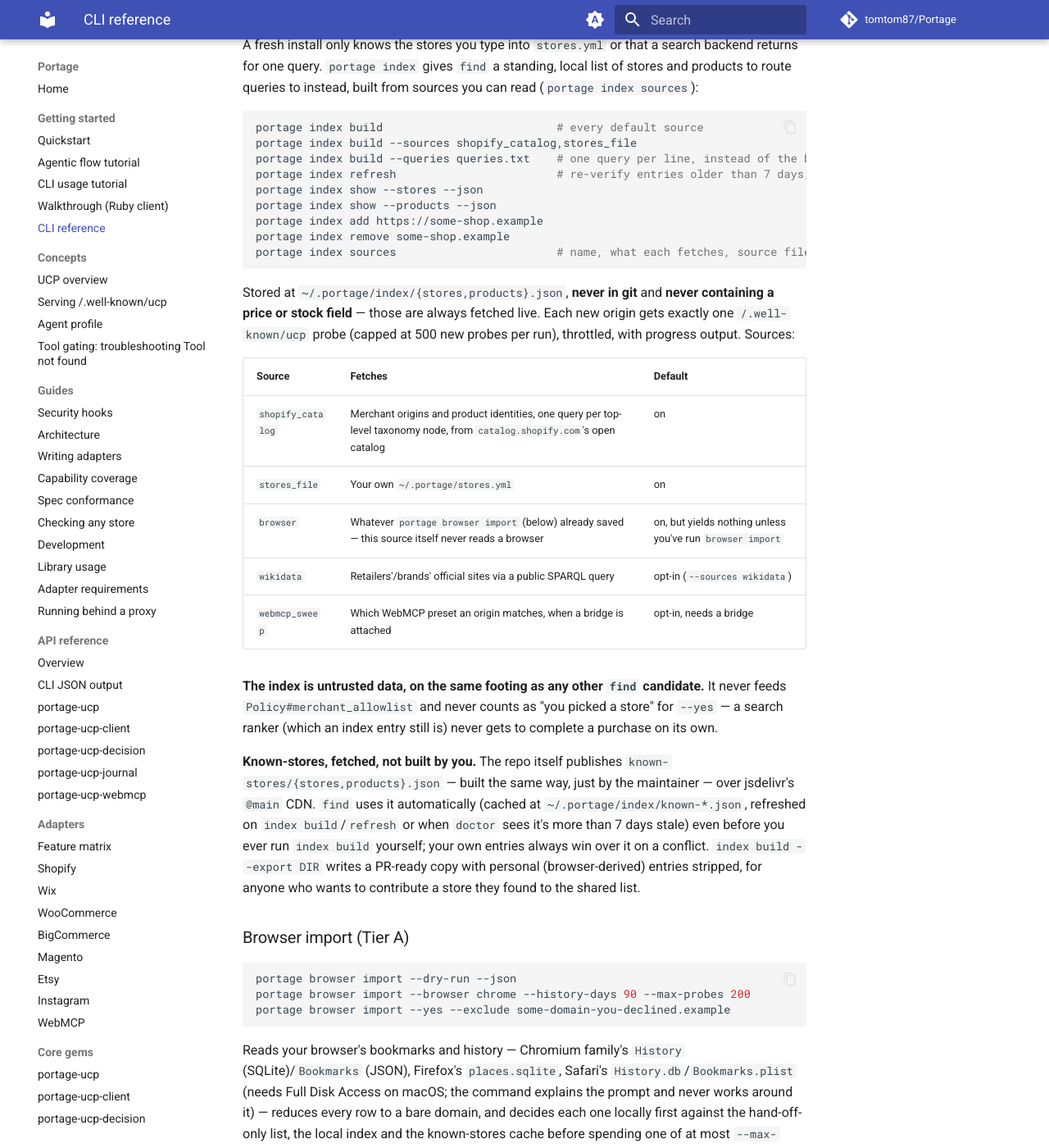
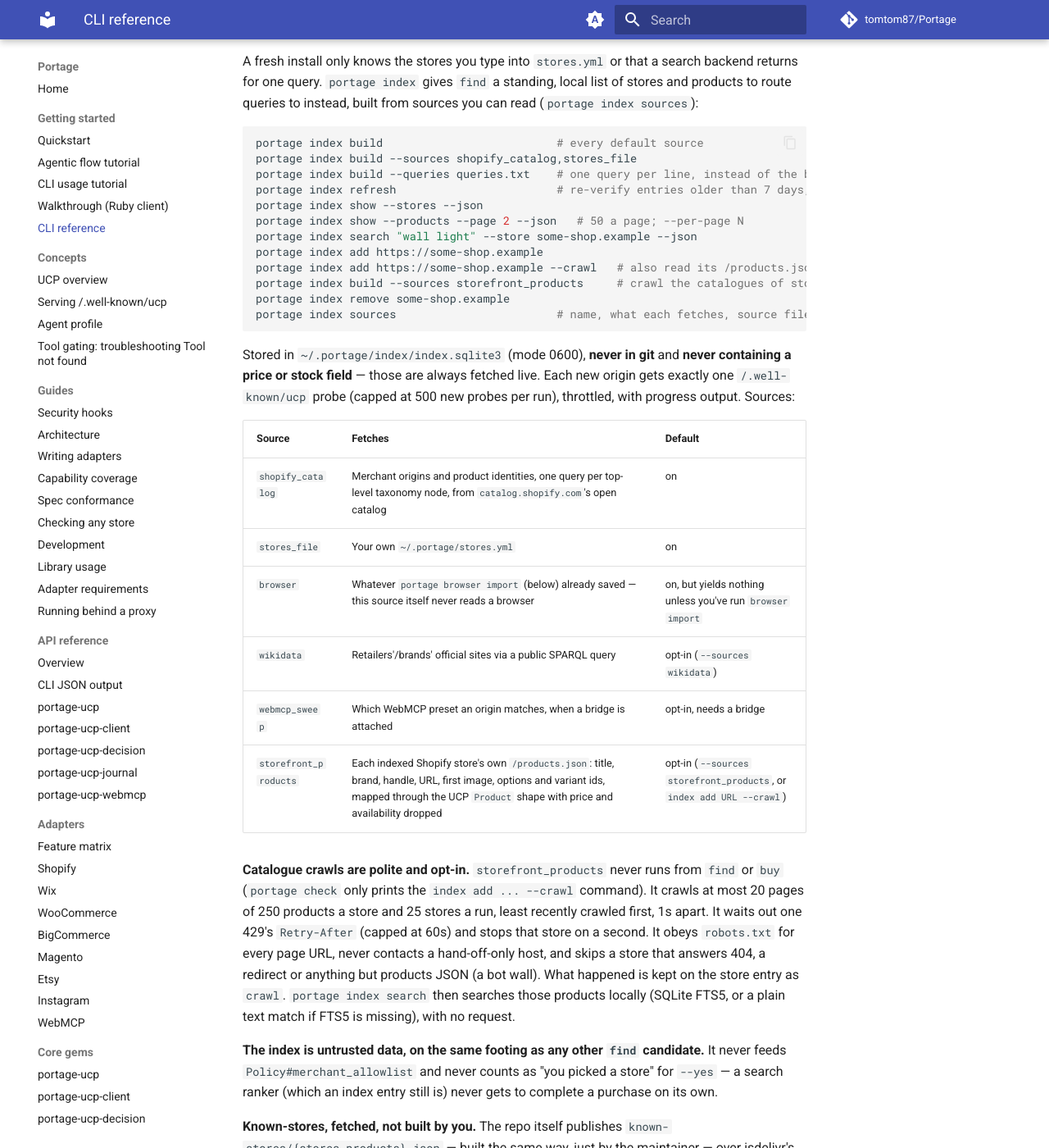
Before and after one commit to tomtom87/Portage, an MkDocs documentation site: the page built from docs/cli-reference.md, in a window 1280 px wide and 1400 px high, scrolled down 10268 px. Shown: the whole window at 82% size. Built offline with MkDocs 1.6.1 and Material for MkDocs 9.7.7, drawn with Linux system fonts in a browser that asks for light colours; comment, search, counter and statistics services are not loaded; some of the changed text lies outside the part shown.

Commit message:
Document the catalogue crawl and index search
Usage banners, the CLI JSON reference (crawl note, crawled product fields,
index search, index show paging, check's index_hint), the tutorial and the
portage-cli README's source table and crawl guardrails, plus the changelog
entry.

````diff
--- a/README.md
+++ b/README.md
@@ -179,8 +179,9 @@
        portage orders reconcile [--checkout ID] [--json]
        portage index build [--sources a,b] [--queries FILE] [--dry-run] [--export DIR] [--json]
        portage index refresh [--sources a,b] [--queries FILE] [--dry-run] [--export DIR] [--json]
-       portage index show [--stores|--products] [--json]
-       portage index add <url> [--json]
+       portage index show [--stores|--products [--page N] [--per-page N]] [--json]
+       portage index search QUERY [--category ID] [--store HOST] [--limit N] [--json]
+       portage index add <url> [--crawl] [--json]
        portage index remove <host> [--json]
        portage index sources [--json]
        portage browser import [--browser chrome|edge|brave|arc|firefox|safari] [--profile-root DIR]
--- a/portage-cli/README.md
+++ b/portage-cli/README.md
@@ -155,8 +155,9 @@
 portage orders reconcile [--checkout ID] [--json]
 portage index build [--sources a,b] [--queries FILE] [--dry-run] [--export DIR] [--json]
 portage index refresh [--sources a,b] [--queries FILE] [--dry-run] [--export DIR] [--json]
-portage index show [--stores|--products] [--json]
-portage index add <url> [--json]
+portage index show [--stores|--products [--page N] [--per-page N]] [--json]
+portage index search QUERY [--category ID] [--store HOST] [--limit N] [--json]
+portage index add <url> [--crawl] [--json]
 portage index remove <host> [--json]
 portage index sources [--json]
 portage browser import [--browser chrome|edge|brave|arc|firefox|safari] [--profile-root DIR]
@@ -478,13 +479,16 @@
 portage index build --queries queries.txt    # one query per line, instead of the built-in taxonomy sweep
 portage index refresh                        # re-verify entries older than 7 days, add new ones
 portage index show --stores --json
-portage index show --products --json
+portage index show --products --page 2 --json   # 50 a page; --per-page N
+portage index search "wall light" --store some-shop.example --json
 portage index add https://some-shop.example
+portage index add https://some-shop.example --crawl   # also read its /products.json catalogue
+portage index build --sources storefront_products     # crawl the catalogues of stores already indexed
 portage index remove some-shop.example
 portage index sources                        # name, what each fetches, source file path
 ```
 
-Stored at `~/.portage/index/{stores,products}.json`, **never in git** and
+Stored in `~/.portage/index/index.sqlite3` (mode 0600), **never in git** and
 **never containing a price or stock field** — those are always fetched live.
 Each new origin gets exactly one `/.well-known/ucp` probe (capped at 500 new
 probes per run), throttled, with progress output. Sources:
@@ -496,6 +500,18 @@
 | `browser` | Whatever `portage browser import` (below) already saved — this source itself never reads a browser | on, but yields nothing unless you've run `browser import` |
 | `wikidata` | Retailers'/brands' official sites via a public SPARQL query | opt-in (`--sources wikidata`) |
 | `webmcp_sweep` | Which WebMCP preset an origin matches, when a bridge is attached | opt-in, needs a bridge |
+| `storefront_products` | Each indexed Shopify store's own `/products.json`: title, brand, handle, URL, first image, options and variant ids, mapped through the UCP `Product` shape with price and availability dropped | opt-in (`--sources storefront_products`, or `index add URL --crawl`) |
+
+**Catalogue crawls are polite and opt-in.** `storefront_products` never runs
+from `find` or `buy` (`portage check` only prints the `index add ... --crawl`
+command). It crawls at most 20 pages of 250 products a store and 25 stores a
+run, least recently crawled first, 1s apart. It waits out one 429's
+`Retry-After` (capped at 60s) and stops that store on a second. It obeys
+`robots.txt` for every page URL, never contacts a hand-off-only host, and
+skips a store that answers 404, a redirect or anything but products JSON (a
+bot wall). What happened is kept on the store entry as `crawl`.
+`portage index search` then searches those products locally (SQLite FTS5,
+or a plain text match if FTS5 is missing), with no request.
 
 **The index is untrusted data, on the same footing as any other `find`
 candidate.** It never feeds `Policy#merchant_allowlist` and never counts as
````
Also changed, not shown: docs/api/cli-json.md (+20 -3 lines), docs/cli-usage-tutorial.md (+3 -1 lines), portage-cli/CHANGELOG.md (+15 -0 lines).
